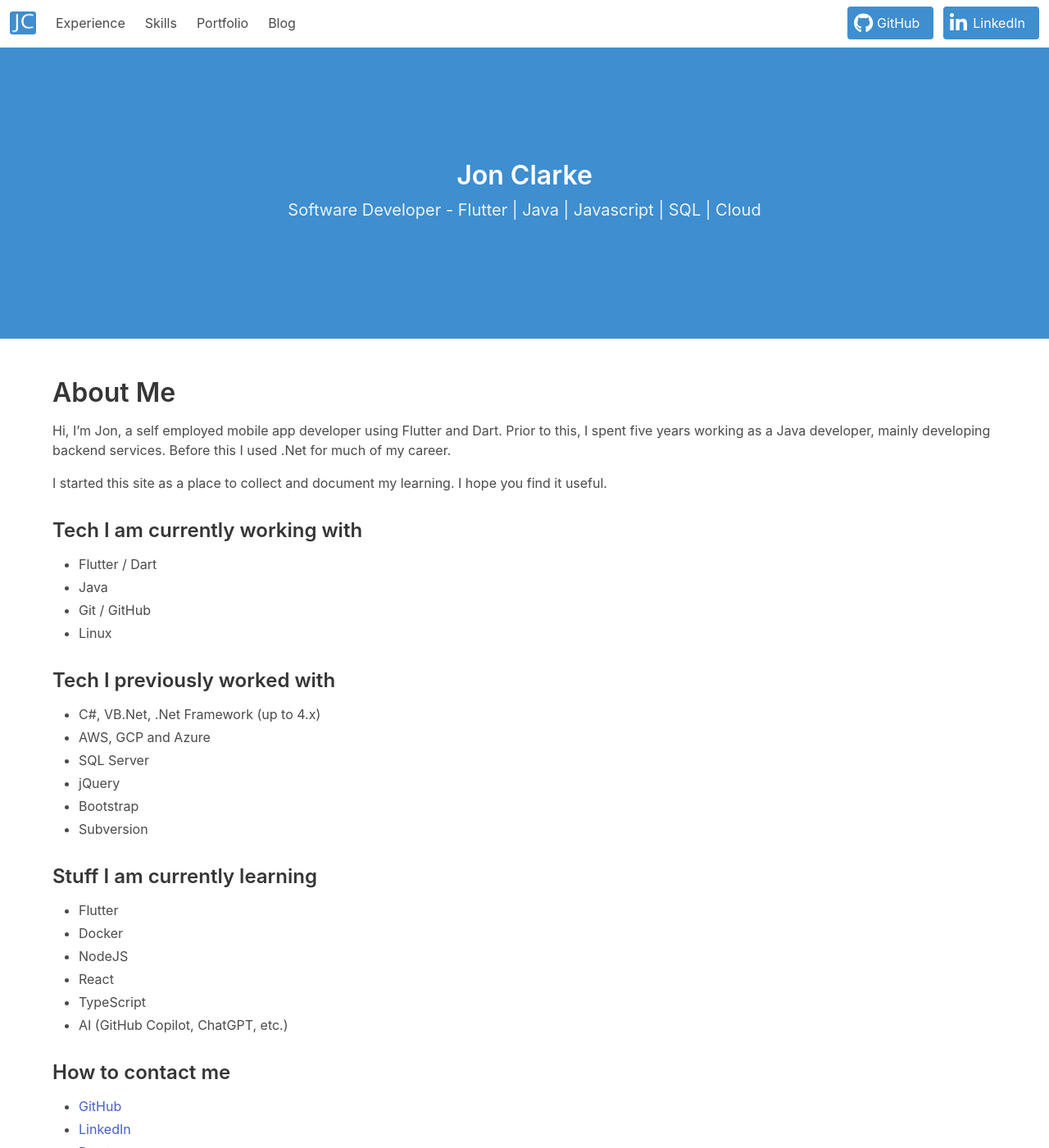
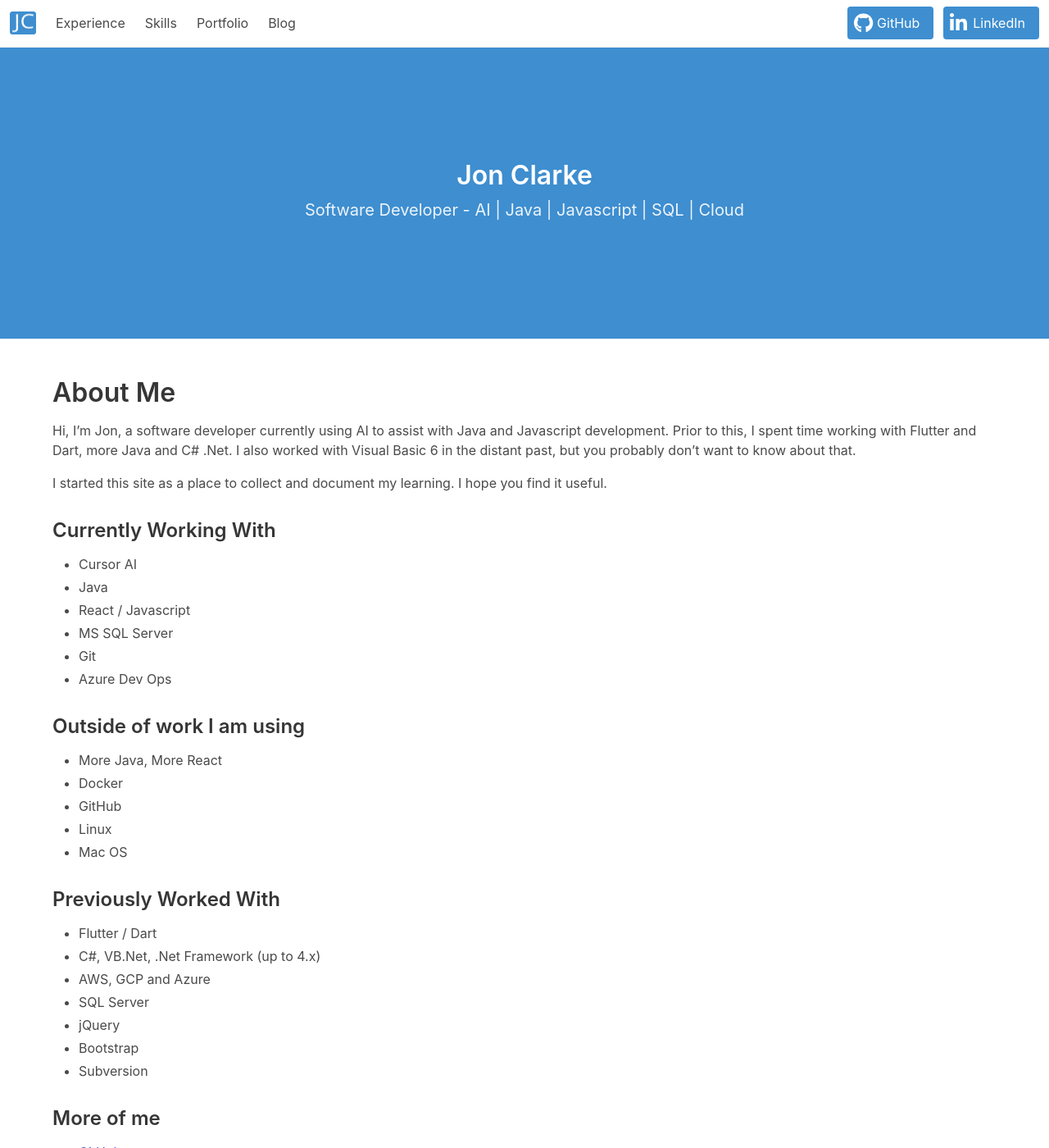
Before and after one commit to zjcz/zjcz.github.io, a Jekyll site: the page built from index.markdown, in a window 1280 px wide and 1400 px high. Shown: the whole window at 82% size. Built offline with Jekyll 4.4.1, drawn with Linux system fonts in a browser that asks for light colours.

Commit message:
feat: annual update on what I'm doing

```diff
--- a/index.markdown
+++ b/index.markdown
@@ -1,24 +1,32 @@
 ---
 layout: index
 title: Jon Clarke
-subtitle: Software Developer - Flutter | Java | Javascript | SQL | Cloud
+subtitle: Software Developer - AI | Java | Javascript | SQL | Cloud
 ---
 
 # About Me
 
-Hi, I'm Jon, a self employed mobile app developer using Flutter and Dart. Prior to this, I spent five years working as a Java developer, mainly developing backend services. Before this I used .Net for much of my career.
+Hi, I'm Jon, a software developer currently using AI to assist with Java and Javascript development. Prior to this, I spent time working with Flutter and Dart, more Java and C# .Net.  I also worked with Visual Basic 6 in the distant past, but you probably don't want to know about that.
 
 I started this site as a place to collect and document my learning. I hope you find it useful.
 
-### Tech I am currently working with
+### Currently Working With
+- Cursor AI
+- Java
+- React / Javascript
+- MS SQL Server
+- Git
+- Azure Dev Ops
 
+### Outside of work I am using
+- More Java, More React
+- Docker
+- GitHub
+- Linux
+- Mac OS
+
+### Previously Worked With
 - Flutter / Dart
-- Java
-- Git / GitHub
-- Linux
-
-### Tech I previously worked with
-
 - C#, VB.Net, .Net Framework (up to 4.x)
 - AWS, GCP and Azure
 - SQL Server
@@ -26,17 +34,7 @@ I started this site as a place to collect and document my learning. I hope you f
 - Bootstrap
 - Subversion
 
-
-### Stuff I am currently learning
-
-- Flutter
-- Docker
-- NodeJS
-- React
-- TypeScript
-- AI (GitHub Copilot, ChatGPT, etc.)
-
-### How to contact me
+### More of me
 
 - [GitHub](https://www.github.com/zjcz)
 - [LinkedIn](https://linkedin.com/in/jon-clarke-leeds)
```
Also changed, not shown: experience.markdown (+22 -4 lines), skills.markdown (+19 -11 lines), readme.md.
